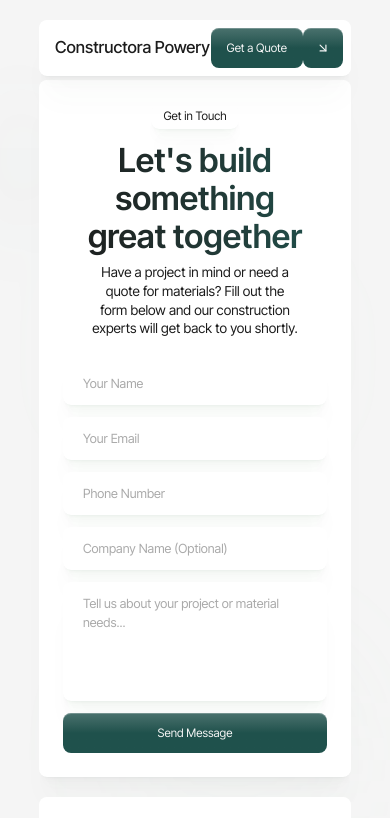
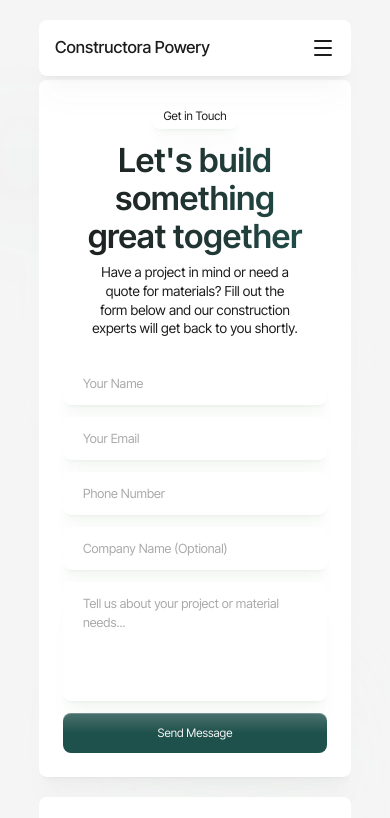
Before and after one commit to dmytro-webild/d6a241ce-9d91-4cb3-9e95-a5f34d405557, a React (Vite) app: page /contact in a window 390 px wide. Shown: the top 818 px of the page. Built offline with nearby package versions, Linux system fonts and the light colour scheme; a web font is replaced by a local one.

Commit message:
Bob AI: Added mobile navigation menu to the navbar.

```diff
--- a/src/components/ui/NavbarInline.tsx
+++ b/src/components/ui/NavbarInline.tsx
@@ -1,4 +1,6 @@
 import Button from "@/components/ui/Button";
+import { Menu, X } from "lucide-react";
+import { useState } from "react";
 
 interface NavbarInlineProps {
   logo: string;
@@ -16,6 +18,8 @@ const handleNavClick = (e: React.MouseEvent<HTMLAnchorElement>, href: string, on
 };
 
 const NavbarInline = ({ logo, navItems, ctaButton }: NavbarInlineProps) => {
+  const [isOpen, setIsOpen] = useState(false);
+
   return (
     <nav data-section="navbar" className="fixed z-1000 top-5 left-1/2 -translate-x-1/2 w-content-width">
       <div className="flex items-center justify-between p-2 xl:p-3 2xl:p-4 rounded backdrop-blur-sm card">
@@ -34,8 +38,33 @@ const NavbarInline = ({ logo, navItems, ctaButton }: NavbarInlineProps) => {
           ))}
         </div>
 
-        <Button text={ctaButton.text} href={ctaButton.href} variant="primary" animate={false} />
+        <div className="hidden md:block">
+          <Button text={ctaButton.text} href={ctaButton.href} variant="primary" animate={false} />
+        </div>
+
+        <button
+          className="md:hidden p-2 text-foreground"
+          onClick={() => setIsOpen(!isOpen)}
+        >
+          {isOpen ? <X size={24} /> : <Menu size={24} />}
+        </button>
       </div>
+
+      {isOpen && (
+        <div className="md:hidden absolute top-full left-0 w-full mt-2 p-4 rounded card backdrop-blur-sm flex flex-col gap-4">
+          {navItems.map((item) => (
+            <a
+              key={item.name}
+              href={item.href}
+              onClick={(e) => handleNavClick(e, item.href, () => setIsOpen(false))}
+              className="text-base text-foreground font-medium"
+            >
+              {item.name}
+            </a>
+          ))}
+          <Button text={ctaButton.text} href={ctaButton.href} variant="primary" animate={false} className="w-full justify-center mt-2" />
+        </div>
+      )}
     </nav>
   );
 };
```
